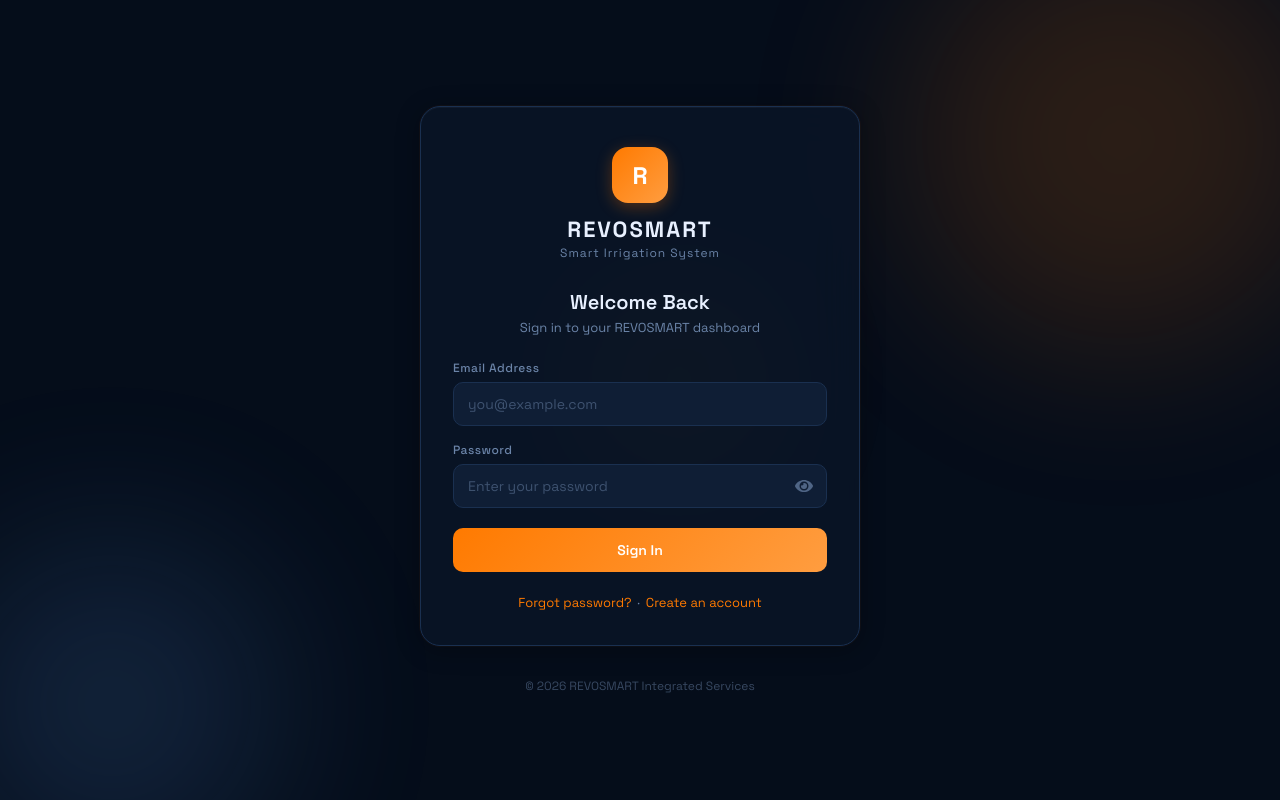
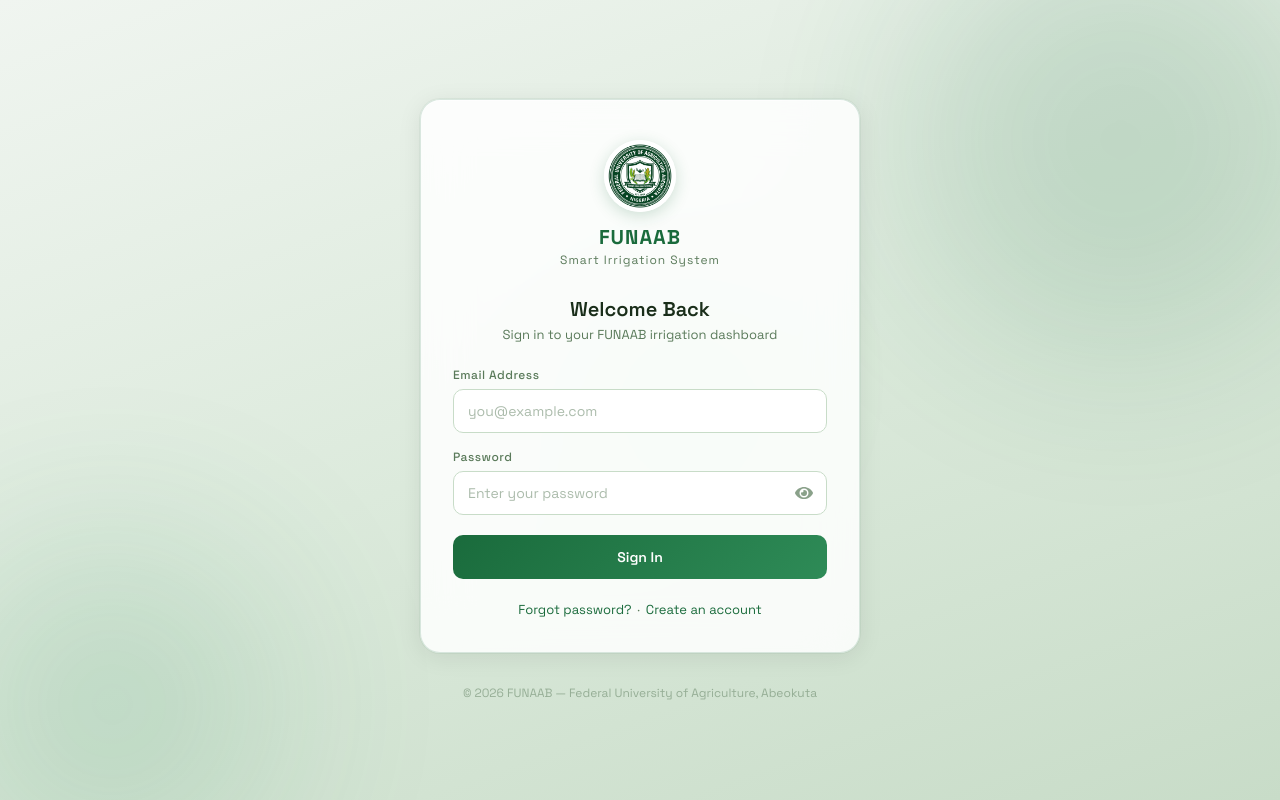
Before and after one commit to manna002/Final-Year-Project, a React (Vite) app: page /login in a window 1280 px wide. Built offline with nearby package versions, Linux system fonts and the light colour scheme; no server answers.

Commit message:
feat: rebrand to FUNAAB green/white theme with university logo

```diff
--- a/index.html
+++ b/index.html
@@ -3,7 +3,7 @@
   <head>
     <meta charset="UTF-8" />
     <meta name="viewport" content="width=device-width, initial-scale=1.0" />
-    <title>REVOSMART — Smart Irrigation Dashboard</title>
+    <title>FUNAAB — Smart Irrigation Dashboard</title>
     <link rel="preconnect" href="https://fonts.googleapis.com">
     <link rel="preconnect" href="https://fonts.gstatic.com" crossorigin>
     <link href="https://fonts.googleapis.com/css2?family=Space+Grotesk:wght@300;400;500;600;700&family=JetBrains+Mono:wght@400;500&display=swap" rel="stylesheet">
--- a/src/App.jsx
+++ b/src/App.jsx
@@ -36,10 +36,12 @@ export default function App() {
               <header className={styles.header}>
                 <div className={styles.brand}>
                   <Link to={isAdmin ? '/admin' : '/'} className={styles.logoLink}>
-                    <div className={styles.logo}>R</div>
+                    <div className={styles.logo}>
+                      <img src="/funaab-logo.png" alt="FUNAAB Logo" />
+                    </div>
                   </Link>
                   <div>
-                    <div className={styles.brandName}>REVOSMART</div>
+                    <div className={styles.brandName}>FUNAAB</div>
                     <div className={styles.brandSub}>Smart Irrigation Dashboard</div>
                   </div>
                 </div>
@@ -88,7 +90,7 @@ export default function App() {
               </Routes>
 
               <footer className={styles.footer}>
-                © 2026 REVOSMART Integrated Services
+                © 2026 FUNAAB — Federal University of Agriculture, Abeokuta
               </footer>
             </div>
           </ProtectedRoute>
--- a/src/components/ActivityFeed.jsx
+++ b/src/components/ActivityFeed.jsx
@@ -3,7 +3,7 @@ import styles from './ActivityFeed.module.css'
 const ACTION_CONFIG = {
   LOGIN:           { icon: '🔑', color: '#a78bfa', label: 'Login' },
   LOGOUT:          { icon: '🚪', color: '#a78bfa', label: 'Logout' },
-  PUMP_ON:         { icon: '💧',  color: '#ff7a00', label: 'Valve ON' },
+  PUMP_ON:         { icon: '💧',  color: '#1a6b3c', label: 'Valve ON' },
   PUMP_OFF:        { icon: '🛑',  color: '#ef4444', label: 'Valve OFF' },
   PUMP_TOGGLE:     { icon: '⚡',  color: '#f59e0b', label: 'Valve Toggle' },
   MODE_CHANGE:     { icon: '⚙',  color: '#60a5fa', label: 'Mode Change' },
--- a/src/components/AdminKitsManager.jsx
+++ b/src/components/AdminKitsManager.jsx
@@ -45,7 +45,7 @@ export default function AdminKitsManager({ users }) {
       .from('kits')
       .insert({
         kit_id: newKitId.trim(),
-        name: newKitName.trim() || 'REVO IMS'
+        name: newKitName.trim() || 'FUNAAB IMS'
       })
       .select()
 
@@ -109,7 +109,7 @@ export default function AdminKitsManager({ users }) {
         <form onSubmit={handleAddKit} className={styles.formGroup}>
           <input
             type="text"
-            placeholder="Kit ID (e.g. REVO-KIT-001)"
+            placeholder="Kit ID (e.g. FUNAAB-KIT-001)"
             value={newKitId}
             onChange={e => setNewKitId(e.target.value)}
             className={styles.input}
--- a/src/contexts/AuthContext.jsx
+++ b/src/contexts/AuthContext.jsx
@@ -8,7 +8,7 @@ const AuthContext = createContext(null)
 // during signup to register as an admin. Add more codes here or manage them
 // in the Supabase admin_codes table later.
 const VALID_ADMIN_CODES = [
-  'REVOSMART-2026',
+  'FUNAAB-2026',
   'ADM-001',
   'ADM-002',
   'ADM-003',
--- a/src/hooks/useMqtt.js
+++ b/src/hooks/useMqtt.js
@@ -7,7 +7,7 @@ const BROKER = import.meta.env.VITE_MQTT_BROKER || 'wss://broker.hivemq.com:8884
 const USERNAME = import.meta.env.VITE_MQTT_USERNAME || ''
 const PASSWORD = import.meta.env.VITE_MQTT_PASSWORD || ''
 
-const CLIENT_ID = 'REVO_DASH_' + Math.random().toString(16).slice(2, 8)
+const CLIENT_ID = 'FUNAAB_DASH_' + Math.random().toString(16).slice(2, 8)
 
 export default function useMqtt(kitId) {
   const clientRef = useRef(null)
@@ -41,7 +41,7 @@ export default function useMqtt(kitId) {
     // Reset the online marker when kitId changes so it updates the new kit
     markedOnlineRef.current = false
 
-    const base = kitId // dynamic topic base, e.g. "REVO-KIT-001"
+    const base = kitId // dynamic topic base, e.g. "FUNAAB-KIT-001"
     const TOPICS = [
       `${base}/sensor/temperature`,
       `${base}/sensor/humidity`,
--- a/src/index.css
+++ b/src/index.css
@@ -1,18 +1,19 @@
 *, *::before, *::after { box-sizing: border-box; margin: 0; padding: 0; }
 
 :root {
-  --bg:        #050d1a;
-  --surface:   #0a1628;
-  --surface2:  #0f1e35;
-  --border:    #1a3050;
-  --green:     #ff7a00;
-  --green-dim: #9a4900;
-  --green-glow:#ff7a0033;
+  --bg:        #f0f5f0;
+  --surface:   #ffffff;
+  --surface2:  #e8f0e8;
+  --border:    #c8dcc8;
+  --green:     #1a6b3c;
+  --green-dim: #145530;
+  --green-glow:#1a6b3c33;
+  --green-light:#2e8b57;
   --amber:     #f59e0b;
   --red:       #ef4444;
-  --blue:      #60a5fa;
-  --text:      #e8f0ff;
-  --muted:     #6b84a8;
+  --blue:      #3b82f6;
+  --text:      #1a2e1a;
+  --muted:     #5a7a5a;
   --font:      'Space Grotesk', sans-serif;
   --mono:      'JetBrains Mono', monospace;
 }
--- a/src/pages/LoginPage.jsx
+++ b/src/pages/LoginPage.jsx
@@ -134,9 +134,9 @@ export default function LoginPage() {
     ? 'Enter your email to receive a reset link'
     : isSignup
       ? accountType === 'admin'
-        ? 'Register as a REVOSMART company worker'
+        ? 'Register as a FUNAAB system administrator'
         : 'Register to monitor your irrigation system'
-      : 'Sign in to your REVOSMART dashboard'
+      : 'Sign in to your FUNAAB irrigation dashboard'
 
   return (
     <div className={styles.page}>
@@ -148,8 +148,10 @@ export default function LoginPage() {
       <div className={styles.card}>
         {/* Brand header */}
         <div className={styles.brandArea}>
-          <div className={styles.logo}>R</div>
-          <div className={styles.brandName}>REVOSMART</div>
+          <div className={styles.logo}>
+            <img src="/funaab-logo.png" alt="FUNAAB Logo" />
+          </div>
+          <div className={styles.brandName}>FUNAAB</div>
           <div className={styles.brandSub}>Smart Irrigation System</div>
         </div>
 
@@ -203,7 +205,7 @@ export default function LoginPage() {
               <input
                 type="text"
                 className={styles.input + ' ' + styles.inputAdmin}
-                placeholder="e.g. REVOSMART-2026 or ADM-001"
+                placeholder="e.g. FUNAAB-2026 or ADM-001"
                 value={adminCode}
                 onChange={e => setAdminCode(e.target.value)}
                 required
@@ -314,7 +316,7 @@ export default function LoginPage() {
       </div>
 
       <div className={styles.footer}>
-        © 2026 REVOSMART Integrated Services
+        © 2026 FUNAAB — Federal University of Agriculture, Abeokuta
       </div>
     </div>
   )
--- a/src/pages/LoginPage.module.css
+++ b/src/pages/LoginPage.module.css
@@ -4,7 +4,7 @@
   flex-direction: column;
   align-items: center;
   justify-content: center;
-  background: var(--bg);
+  background: linear-gradient(160deg, #f0f5f0 0%, #dceadc 50%, #c8dcc8 100%);
   position: relative;
   overflow: hidden;
   padding: 24px;
@@ -22,7 +22,7 @@
 .orb1 {
   width: 400px;
   height: 400px;
-  background: var(--green);
+  background: #1a6b3c;
   top: -100px;
   right: -100px;
   animation: float1 12s ease-in-out infinite;
@@ -31,7 +31,7 @@
 .orb2 {
   width: 300px;
   height: 300px;
-  background: var(--blue);
+  background: #2e8b57;
   bottom: -80px;
   left: -80px;
   animation: float2 15s ease-in-out infinite;
@@ -40,7 +40,7 @@
 .orb3 {
   width: 200px;
   height: 200px;
-  background: var(--amber);
+  background: #4ade80;
   top: 50%;
   left: 50%;
   animation: float3 10s ease-in-out infinite;
@@ -67,16 +67,16 @@
   z-index: 1;
   width: 100%;
   max-width: 440px;
-  background: rgba(10, 22, 40, 0.75);
+  background: rgba(255, 255, 255, 0.85);
   backdrop-filter: blur(24px);
   -webkit-backdrop-filter: blur(24px);
-  border: 1px solid var(--border);
+  border: 1px solid rgba(26, 107, 60, 0.15);
   border-radius: 20px;
   padding: 40px 32px 32px;
   box-shadow:
-    0 4px 24px rgba(0, 0, 0, 0.3),
-    0 0 0 1px rgba(255, 122, 0, 0.05),
-    inset 0 1px 0 rgba(255, 255, 255, 0.04);
+    0 4px 24px rgba(0, 0, 0, 0.08),
+    0 0 0 1px rgba(26, 107, 60, 0.05),
+    inset 0 1px 0 rgba(255, 255, 255, 0.6);
   animation: cardIn 0.5s ease-out;
 }
 
@@ -98,27 +98,29 @@
 }
 
 .logo {
-  width: 56px;
-  height: 56px;
-  background: linear-gradient(135deg, var(--green), #ff9d40);
-  border-radius: 16px;
+  width: 72px;
+  height: 72px;
+  border-radius: 50%;
   display: inline-flex;
   align-items: center;
   justify-content: center;
-  font-family: var(--font);
-  font-weight: 700;
-  font-size: 24px;
-  color: #fff;
   margin-bottom: 12px;
-  box-shadow: 0 4px 16px rgba(255, 122, 0, 0.3);
+  overflow: hidden;
+  box-shadow: 0 4px 16px rgba(26, 107, 60, 0.2);
+}
+
+.logo img {
+  width: 100%;
+  height: 100%;
+  object-fit: cover;
 }
 
 .brandName {
   font-family: var(--font);
   font-weight: 700;
-  font-size: 22px;
-  color: var(--text);
-  letter-spacing: 2px;
+  font-size: 20px;
+  color: #1a6b3c;
+  letter-spacing: 1px;
 }
 
 .brandSub {
@@ -167,15 +169,15 @@
 }
 
 .alertError {
-  background: rgba(239, 68, 68, 0.12);
-  border: 1px solid rgba(239, 68, 68, 0.3);
-  color: #fca5a5;
+  background: rgba(239, 68, 68, 0.08);
+  border: 1px solid rgba(239, 68, 68, 0.25);
+  color: #dc2626;
 }
 
 .alertSuccess {
-  background: rgba(34, 197, 94, 0.12);
-  border: 1px solid rgba(34, 197, 94, 0.3);
-  color: #86efac;
+  background: rgba(34, 197, 94, 0.08);
+  border: 1px solid rgba(34, 197, 94, 0.25);
+  color: #16a34a;
 }
 
 .alertIcon {
@@ -209,7 +211,7 @@
   font-family: var(--font);
   font-size: 14px;
   padding: 12px 14px;
-  background: var(--surface2);
+  background: #ffffff;
   border: 1px solid var(--border);
   border-radius: 10px;
   color: var(--text);
@@ -260,13 +262,13 @@
 
 /* Admin-specific input highlight */
 .inputAdmin {
-  border-color: rgba(139, 92, 246, 0.4);
-  background: rgba(139, 92, 246, 0.06);
+  border-color: rgba(26, 107, 60, 0.4);
+  background: rgba(26, 107, 60, 0.04);
 }
 
 .inputAdmin:focus {
-  border-color: #8b5cf6;
-  box-shadow: 0 0 0 3px rgba(139, 92, 246, 0.15);
+  border-color: #1a6b3c;
+  box-shadow: 0 0 0 3px rgba(26, 107, 60, 0.15);
 }
 
 .fieldHint {
@@ -290,7 +292,7 @@
   justify-content: center;
   gap: 8px;
   padding: 12px 8px;
-  background: var(--surface2);
+  background: #ffffff;
   border: 2px solid var(--border);
   border-radius: 12px;
   color: var(--muted);
@@ -302,22 +304,22 @@
 }
 
 .typeBtn:hover {
-  border-color: rgba(255, 255, 255, 0.15);
+  border-color: rgba(26, 107, 60, 0.3);
   color: var(--text);
 }
 
 .typeBtnActive {
   border-color: var(--green);
-  background: rgba(255, 122, 0, 0.08);
+  background: rgba(26, 107, 60, 0.06);
   color: var(--green);
-  box-shadow: 0 0 0 1px rgba(255, 122, 0, 0.15), inset 0 1px 0 rgba(255, 122, 0, 0.06);
+  box-shadow: 0 0 0 1px rgba(26, 107, 60, 0.15), inset 0 1px 0 rgba(26, 107, 60, 0.06);
 }
 
 .typeBtnActiveAdmin {
-  border-color: #8b5cf6;
-  background: rgba(139, 92, 246, 0.08);
-  color: #a78bfa;
-  box-shadow: 0 0 0 1px rgba(139, 92, 246, 0.15), inset 0 1px 0 rgba(139, 92, 246, 0.06);
+  border-color: #145530;
+  background: rgba(20, 85, 48, 0.06);
+  color: #145530;
+  box-shadow: 0 0 0 1px rgba(20, 85, 48, 0.15), inset 0 1px 0 rgba(20, 85, 48, 0.06);
 }
 
 .typeIcon {
@@ -332,7 +334,7 @@
   gap: 8px;
   margin-top: 4px;
   padding: 13px;
-  background: linear-gradient(135deg, var(--green), #ff9d40);
+  background: linear-gradient(135deg, #1a6b3c, #2e8b57);
   border: none;
   border-radius: 10px;
   color: #fff;
@@ -344,7 +346,7 @@
 }
 
 .submitBtnAdmin {
-  background: linear-gradient(135deg, #7c3aed, #a78bfa);
+  background: linear-gradient(135deg, #145530, #1a6b3c);
 }
 
 .submitBtn:hover:not(:disabled) {
@@ -396,7 +398,7 @@
 }
 
 .linkBtn:hover {
-  color: #ff9d40;
+  color: #2e8b57;
   text-decoration: underline;
 }
 
@@ -424,13 +426,12 @@
   }
 
   .logo {
-    width: 48px;
-    height: 48px;
-    font-size: 20px;
+    width: 56px;
+    height: 56px;
   }
 
   .brandName {
-    font-size: 18px;
+    font-size: 16px;
   }
 
   .typeBtn {
```
Also changed, not shown: src/App.module.css (+32 -24 lines), src/components/AdminUserTable.module.css (+5 -5 lines), src/pages/DashboardPage.jsx (+6 -6 lines), public/funaab-logo.png (added).
